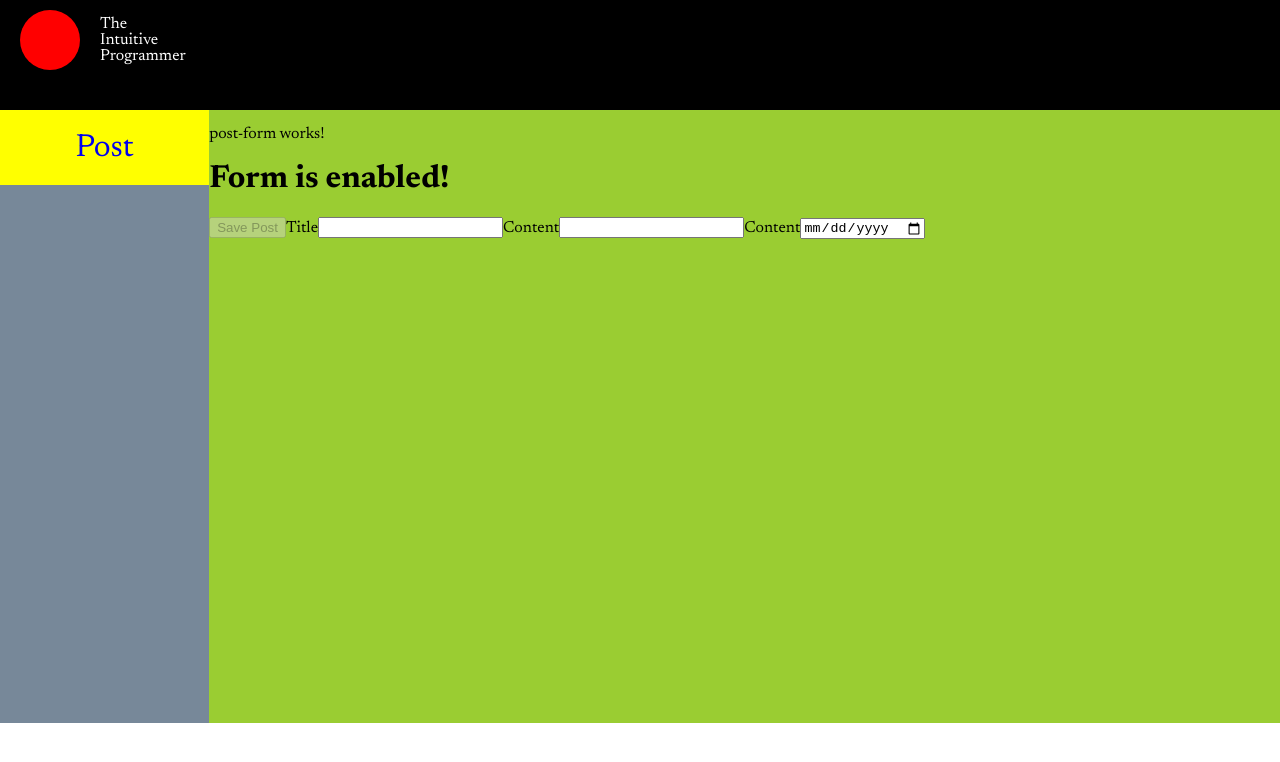
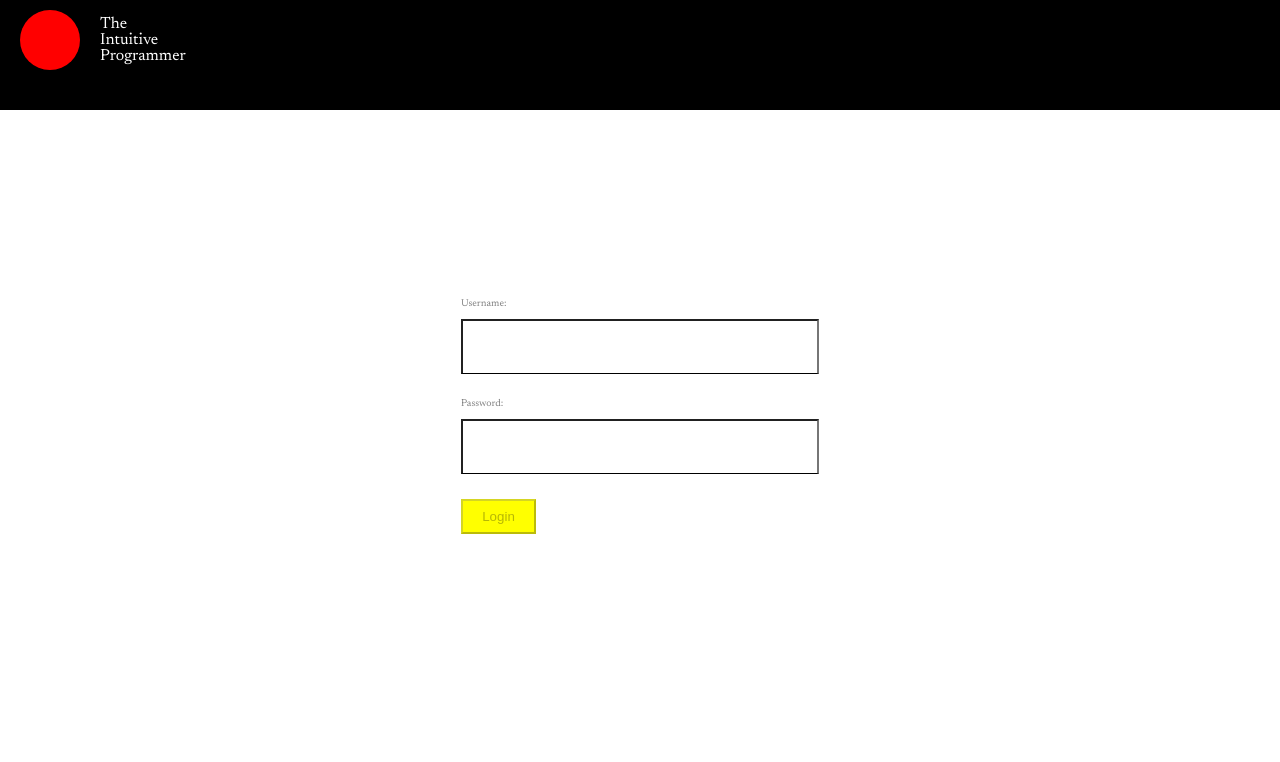
Before and after one commit to alvin-muniz/angular-blog, an Angular app: page /admin/post in a window 1280 px wide. Shown: the top 762 px of the page. Built offline with nearby package versions, Linux system fonts and the light colour scheme.

Commit message:
updated with text area

```diff
--- a/src/app/admin/admin.component.html
+++ b/src/app/admin/admin.component.html
@@ -1,13 +1,11 @@
 
-<!--<h1 *ngIf="user; else login">Logged in as {{user.username}}</h1>-->
 
-<div class="container">
+<div *ngIf="user; else login" class="container">
 <nav>
 <!-- The ./ allow us to trigger the children-->
   <a href="client" routerLink="./post">Post</a>
 </nav>
   <router-outlet></router-outlet>
-<!--<app-post-form></app-post-form>-->
 </div>
 <ng-template #login>
 <app-login></app-login>
--- a/src/app/admin/login/login.component.html
+++ b/src/app/admin/login/login.component.html
@@ -1,5 +1,6 @@
 
-<form id="login-form" (submit)="authenticate()" name="loginForm"
+<form id="login-form" class="form-group" (submit)="authenticate()"
+      name="loginForm"
       #loginForm="ngForm">
   <span class="field-label">Username:</span>
   <input name="username" type="text"
--- a/src/app/admin/login/login.component.scss
+++ b/src/app/admin/login/login.component.scss
@@ -6,28 +6,3 @@
   height: 100%;
   width: 100%;
 }
-
-#login-form {
-  display: flex;
-  flex-direction: column;
-}
-
-#login-form input {
-  height: 50px;
-  width: 350px;
-  border-bottom: black 1px solid;
-  margin-bottom: 25px;
-}
-
-#login-form button {
-  width: 75px;
-  height: 35px;
-  background-color: yellow;
-}
-
-
-#login-form .field-label {
-  color: gray;
-  font-size: x-small;
-  margin-bottom: 10px;
-}
--- a/src/app/admin/post-form/post-form.component.html
+++ b/src/app/admin/post-form/post-form.component.html
@@ -8,16 +8,18 @@
   <div *ngSwitchCase="true">
     <h1>Form is enabled!</h1>
 
-    <form [formGroup]="postForm" (ngSubmit)="savePost()">
+    <form id="post-form" class="form-group" [formGroup]="postForm"
+          (ngSubmit)="savePost()">
       <button type="submit" [disabled]="postForm.invalid">Save Post</button>
       <span class="field-label">Title</span>
-      <input name="title" type="text"
+      <input id="post-title" name="title" type="text"
              required formControlName="title"
       >
 
       <span class="field-label">Content</span>
-      <input name="content" type="text" formControlName="content"
-      >
+      <textarea id="post-content" name="content" type="text"
+             formControlName="content"
+      ></textarea>
 
       <span class="field-label">Content</span>
       <input name="date" type="date" formControlName="date">
--- a/src/app/admin/post-form/post-form.component.scss
+++ b/src/app/admin/post-form/post-form.component.scss
@@ -3,3 +3,17 @@
   height: 100%;
   width: 100%;
 }
+
+#post-form {
+  margin-left: 50px;
+}
+
+#post-content {
+  height: 750px;
+  width: 475px;
+
+}
+
+#post-title {
+  width: 350px;
+}
--- a/src/styles.scss
+++ b/src/styles.scss
@@ -11,3 +11,28 @@ body {
   width: 100vw;
   grid-template-columns: repeat(10, 1fr);
 }
+
+.form-group {
+  display: flex;
+  flex-direction: column;
+}
+
+.form-group input {
+  height: 50px;
+  width: 350px;
+  border-bottom: black 1px solid;
+  margin-bottom: 25px;
+}
+
+.form-group button {
+  width: 75px;
+  height: 35px;
+  background-color: yellow;
+}
+
+
+.form-group .field-label {
+  color: gray;
+  font-size: x-small;
+  margin-bottom: 10px;
+}
```
